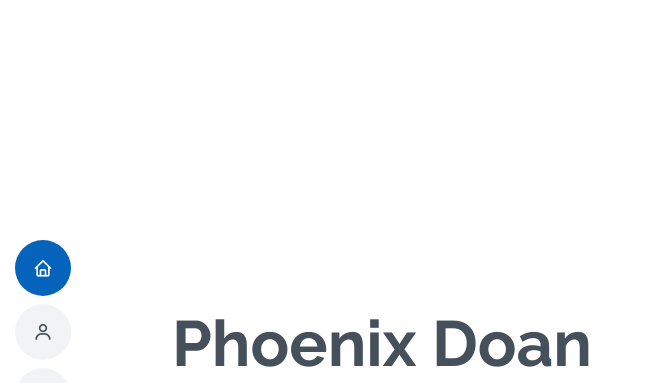
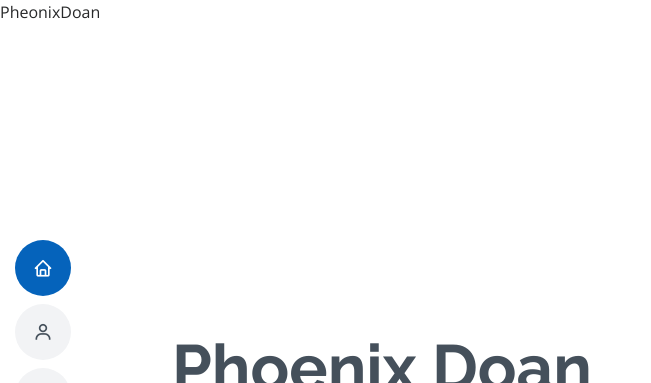
Before and after one commit to phoenixdoan/Personal-Website, a plain HTML site: page src/index.html in a window 1280 px wide. Shown: the top 383 px of the page, without its empty margins (0-651 px from the left). Drawn offline with nearby package versions, Linux system fonts and the light colour scheme.

Commit message:
Update index.html

```diff
--- a/src/index.html
+++ b/src/index.html
@@ -34,6 +34,7 @@
   * License: https://bootstrapmade.com/license/
   ======================================================== -->
 </head>
+  <div class="logo">PheonixDoan</div>
 
 <body>
 
```
